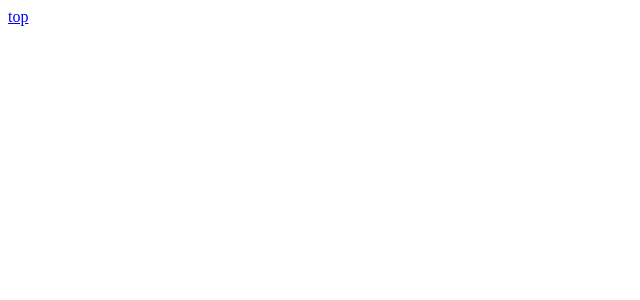
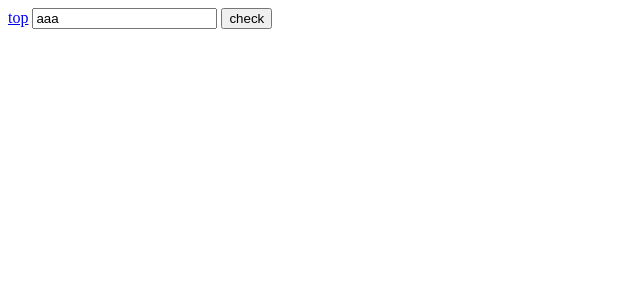
Before and after one commit to enuesaa/imgpack, a SvelteKit app in the folder web/: page /about in a window 1280 px wide. Shown: the top 300 px of the page, without its empty margins (0-640 px from the left). Built offline with nearby package versions, Linux system fonts and the light colour scheme.

Commit message:
feat(web): try to use action

```diff
--- a/web/src/routes/about/+page.svelte
+++ b/web/src/routes/about/+page.svelte
@@ -1 +1,15 @@
+<script lang="ts">
+	// see https://zenn.dev/miruoon_892/articles/2c9efd2c302c56bd41a6#actions
+	let name: string = 'aaa'
+
+	const focus = (node: HTMLInputElement) => {
+		console.log(node)
+	}
+	const handleClick = () => {
+		console.log('name', name)
+	}
+</script>
+
 <a href="/">top</a>
+<input type="text" use:focus bind:value={name} />
+<button on:click={handleClick}>check</button>
```
